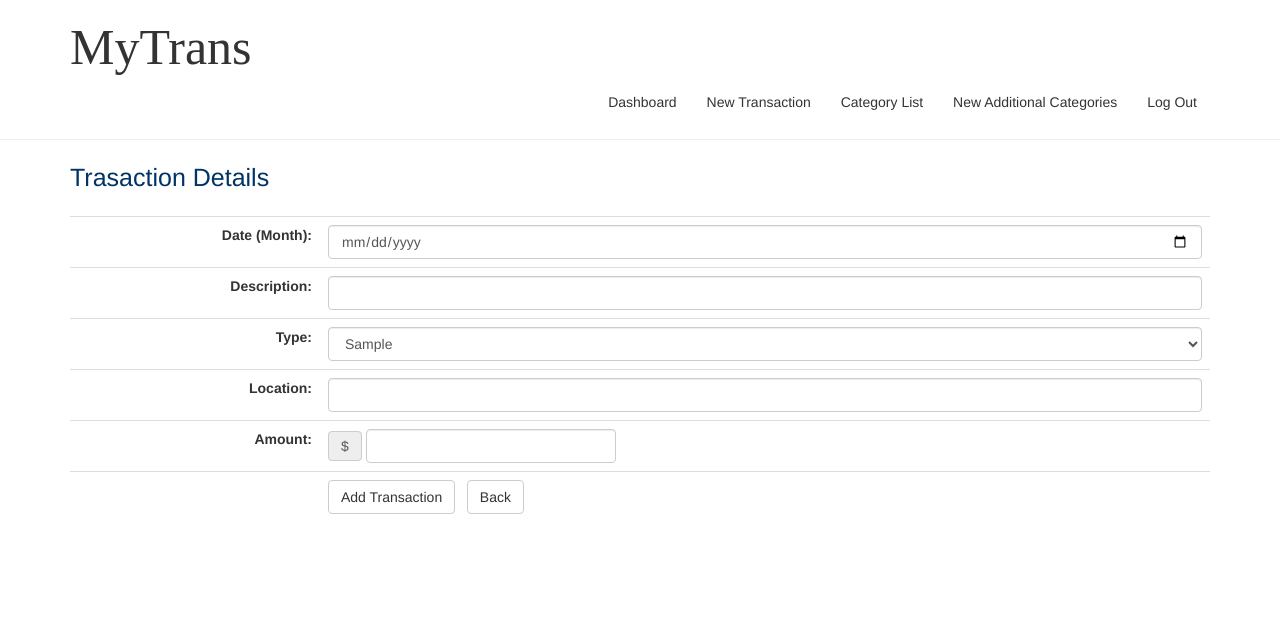
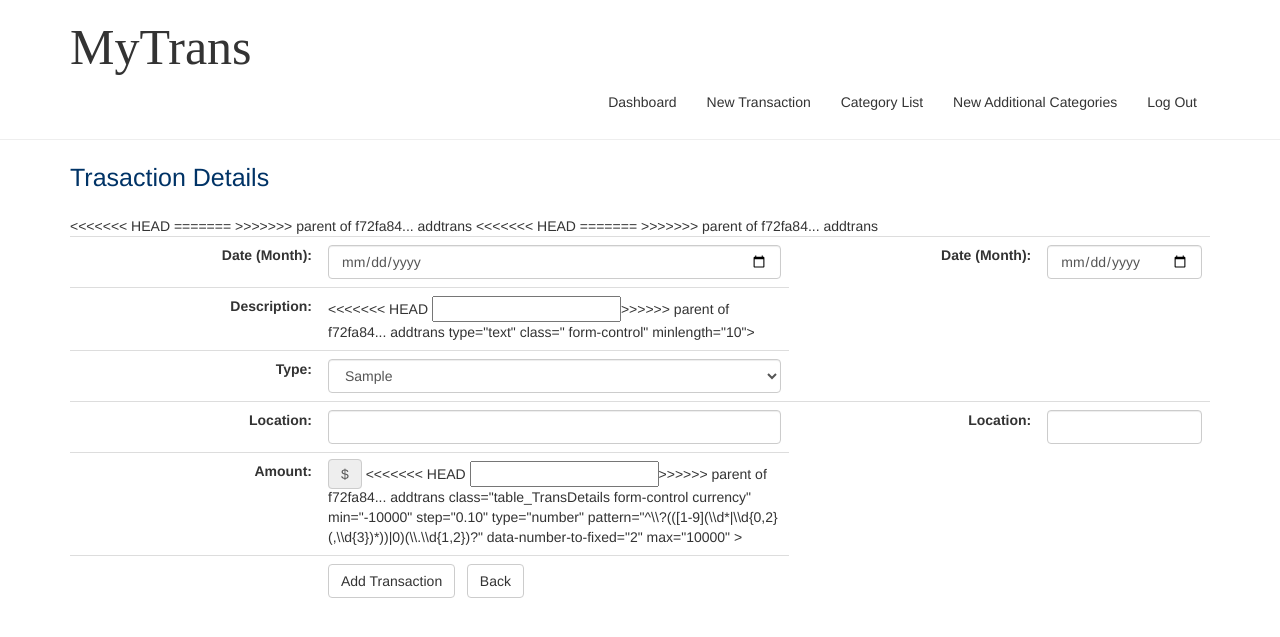
Before and after one commit to PROG8165-Grp9/Assign_4, a Django app: template Django_Assign/Django_Assign/templates/myTrans/NewTransaction.html in a window 1280 px wide. Shown: the top 637 px of the page. Run offline with Django 3.2, Linux system fonts and the light colour scheme; the template is opened without the code that fills it: most values are stand-ins (such as "Sample title", 1, 10 or a date in 2020); parts of the project's set-up code (start-up, migrations or seed data) failed here and were passed over; some libraries are stand-ins or nearby versions.

Commit message:
Revert "addtrans"
This reverts commit f72fa84215bd49a959d3ce40ec3877de37bb59d8.

# Conflicts:
#	Django_Assign/.idea/workspace.xml
#	Django_Assign/Django_Assign/__pycache__/__init__.cpython-36.pyc
#	Django_Assign/Django_Assign/__pycache__/settings.cpython-36.pyc
#	Django_Assign/Django_Assign/__pycache__/urls.cpython-36.pyc
#	Django_Assign/Django_Assign/__pycache__/wsgi.cpython-36.pyc
#	Django_Assign/Django_Assign/templates/myTrans/NewTransaction.html
#	Django_Assign/db.sqlite3
#	Django_Assign/myTrans/__pycache__/__init__.cpython-36.pyc
#	Django_Assign/myTrans/__pycache__/admin.cpython-36.pyc
#	Django_Assign/myTrans/__pycache__/forms.cpython-36.pyc
#	Django_Assign/myTrans/__pycache__/models.cpython-36.pyc
#	Django_Assign/myTrans/__pycache__/views.cpython-36.pyc
#	Django_Assign/myTrans/forms.py

#	Django_Assign/myTrans/migrations/__pycache__/0001_initial.cpython-36.pyc

#	Django_Assign/myTrans/migrations/__pycache__/0002_auto_20170331_1405.cpython-36.pyc

#	Django_Assign/myTrans/migrations/__pycache__/0003_transaction_trans_amnt.cpython-36.pyc

#	Django_Assign/myTrans/migrations/__pycache__/0004_auto_20170406_1622.cpython-36.pyc

#	Django_Assign/myTrans/migrations/__pycache__/0005_delete_users.cpython-36.pyc

#	Django_Assign/myTrans/migrations/__pycache__/0006_category.cpython-36.pyc
#	Django_Assign/myTrans/migrations/__pycache__/__init__.cpython-36.pyc
#	Django_Assign/myTrans/views.py

```diff
--- a/Django_Assign/Django_Assign/templates/myTrans/NewTransaction.html
+++ b/Django_Assign/Django_Assign/templates/myTrans/NewTransaction.html
@@ -34,13 +34,22 @@
                     </td>
                 </tr> -->
                 <tr>
+<<<<<<< HEAD
                    <td class="table_Lbl"><label for="Trans_Date">Date (Month):</label></td>
                     <td><input name="Trans_Date" type="date" class=" form-control date"></td>
+=======
+                    <td class="table_Lbl"><label>Date (Month):</label></td>
+                    <td><input id="tbxDate" type="date" class=" form-control date"></td>
+>>>>>>> parent of f72fa84... addtrans
                 </tr>
                 <tr>
                     <td class="table_Lbl"><label for="Trans_Desc">Description:</label></td>
                     <td>
+<<<<<<< HEAD
                         <input name="Trans_Desc"
+=======
+                        <input id="txtaDesc"
+>>>>>>> parent of f72fa84... addtrans
                             type="text" class=" form-control"
                             minlength="10">
                             <label id="descrlabel"></label>
@@ -57,14 +66,23 @@
                     </td>
                 </tr>
                 <tr>
+<<<<<<< HEAD
                     <td class="table_Lbl"><label for="Trans_Loc">Location:</label></td>
                     <td><input name="Trans_Loc" class="form-control text" type="text"></td>
+=======
+                    <td class="table_Lbl"><label>Location:</label></td>
+                    <td><input id="tbxNLoc" class="form-control text" type="text"></td>
+>>>>>>> parent of f72fa84... addtrans
                 </tr>
                 <tr>
                     <td class="table_Lbl"><label for="Trans_Amnt">Amount:</label></td>
                     <td>
                     <span class="input-group-addon-1">$</span>
+<<<<<<< HEAD
                     <input name="Trans_Amnt"
+=======
+                    <input id="tbxNAmount"
+>>>>>>> parent of f72fa84... addtrans
                     class="table_TransDetails form-control currency"
                     min="-10000" step="0.10" type="number"
                     pattern="^\\?(([1-9](\\d*|\\d{0,2}(,\\d{3})*))|0)(\\.\\d{1,2})?"
--- a/Django_Assign/myTrans/forms.py
+++ b/Django_Assign/myTrans/forms.py
@@ -2,7 +2,6 @@ from django import forms
 from django.contrib.auth.forms import UserCreationForm
 from django.contrib.auth.models import User
 from .models import Category
-from .models import Transactions
 
 class UserForm(UserCreationForm):
     # to take the input of username
@@ -19,9 +18,13 @@ class UserForm(UserCreationForm):
 class CategoryForm (forms.ModelForm):
     class Meta:
         model = Category
+<<<<<<< HEAD
         fields = ['Cate_Type', 'Cate_Desc']
 
 class AddTransForm():
     class Meta:
         model = Transactions
         fields = ['Trans_Desc', 'Trans_Date', 'Trans_Type', 'Trans_Loc', 'Trans_Amnt', ]
+=======
+        fields = ['Cate_Type', 'Cate_Desc']
+>>>>>>> parent of f72fa84... addtrans
```
Also changed, not shown: Django_Assign/myTrans/models.py (line endings or trailing spaces), 1 other file.
